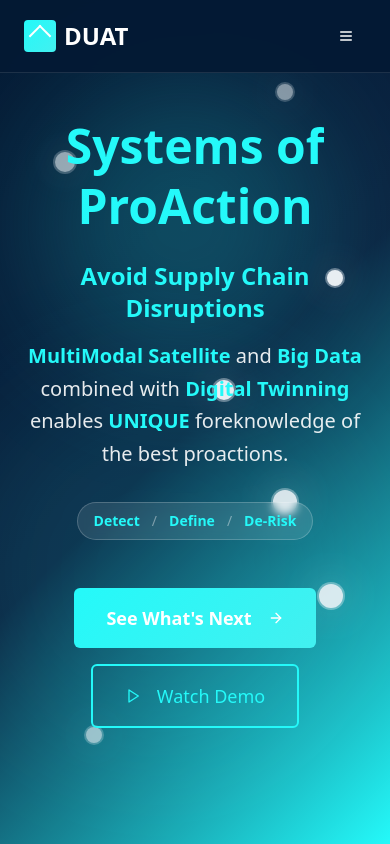
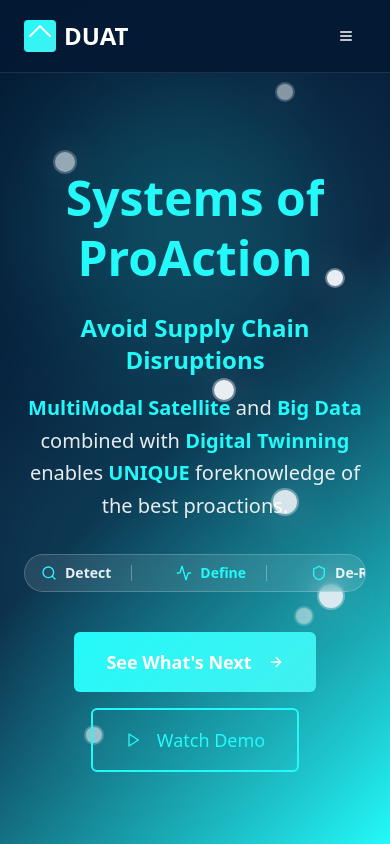
Before and after one commit to skanamike/duat-action-flow-94, a React (Vite) app: page / in a window 390 px wide. Shown: the top 844 px of the page. Built offline with nearby package versions, Linux system fonts and the light colour scheme.

Commit message:
Refine Hero section styling
Refine Hero section styling to match screenshot, including spacing, pill styles, and mobile behavior.

```diff
--- a/src/components/Hero.tsx
+++ b/src/components/Hero.tsx
@@ -1,8 +1,9 @@
 import { Button } from "@/components/ui/button";
 import { ArrowRight, Play } from "lucide-react";
 import ContactDialog from "@/components/ContactDialog";
+import HeroPills from "@/components/HeroPills";
 const Hero = () => {
-  return <section className="relative min-h-[100svh] flex items-center justify-center bg-gradient-hero overflow-hidden">
+  return <section className="relative min-h-[100svh] pt-24 md:pt-28 flex items-center justify-center bg-gradient-hero overflow-hidden">
       {/* Background effects */}
       <div className="absolute inset-0 bg-gradient-hero opacity-95" />
       <div className="absolute top-20 left-10 w-72 h-72 bg-accent/20 rounded-full blur-3xl" />
@@ -19,14 +20,8 @@ const Hero = () => {
           <h2 className="text-2xl md:text-3xl font-semibold mb-4 text-secondary">Avoid Supply Chain Disruptions</h2>
           <p className="text-xl md:text-2xl mb-8 text-white/90 max-w-3xl mx-auto leading-relaxed"><span className="text-accent font-semibold">MultiModal Satellite</span> and <span className="text-secondary font-semibold">Big Data</span> combined with <span className="text-accent font-semibold">Digital Twinning</span> enables <span className="text-secondary font-semibold">UNIQUE</span> foreknowledge of the best proactions.</p>
 
-          <div className="mb-12 flex items-center justify-center">
-            <div className="inline-flex items-center gap-3 px-4 py-2 rounded-full bg-white/10 backdrop-blur-sm border border-white/20 text-white text-sm md:text-base">
-              <span className="text-accent font-semibold">Detect</span>
-              <span className="opacity-40">/</span>
-              <span className="text-secondary font-semibold">Define</span>
-              <span className="opacity-40">/</span>
-              <span className="text-accent font-semibold">De-Risk</span>
-            </div>
+          <div className="mb-10 md:mb-12 flex justify-center">
+            <HeroPills />
           </div>
 
           <div className="flex flex-col sm:flex-row gap-4 justify-center items-center">
--- /dev/null
+++ b/src/components/HeroPills.tsx
@@ -0,0 +1,26 @@
+import { Shield, Search, Activity } from "lucide-react";
+
+export default function HeroPills() {
+  const items = [
+    { icon: Search, label: "Detect" },
+    { icon: Activity, label: "Define" },
+    { icon: Shield, label: "De‑Risk" },
+  ];
+
+  return (
+    <div className="inline-flex items-stretch rounded-full border border-white/20 bg-white/10 backdrop-blur-md overflow-hidden">
+      {items.map((Item, idx) => (
+        <div
+          key={Item.label}
+          className="flex items-center gap-2 px-4 py-2 text-white text-sm md:text-base hover-scale"
+        >
+          <Item.icon className="h-4 w-4 text-accent" />
+          <span className={idx === 1 ? "text-secondary font-semibold" : "text-white/90 font-semibold"}>{Item.label}</span>
+          {idx < items.length - 1 && (
+            <span className="mx-3 h-4 w-px bg-white/30" aria-hidden="true" />
+          )}
+        </div>
+      ))}
+    </div>
+  );
+}
--- a/src/components/Navigation.tsx
+++ b/src/components/Navigation.tsx
@@ -29,9 +29,13 @@ const Navigation = () => {
             />
           </div>
 
-          <Button variant="ghost" size="icon" className="md:hidden text-white">
-            <Menu className="h-6 w-6" />
-          </Button>
+          <ContactDialog
+            trigger={
+              <Button variant="ghost" size="icon" className="md:hidden text-white" aria-label="Open contact form">
+                <Menu className="h-6 w-6" />
+              </Button>
+            }
+          />
         </div>
       </div>
     </nav>
```
